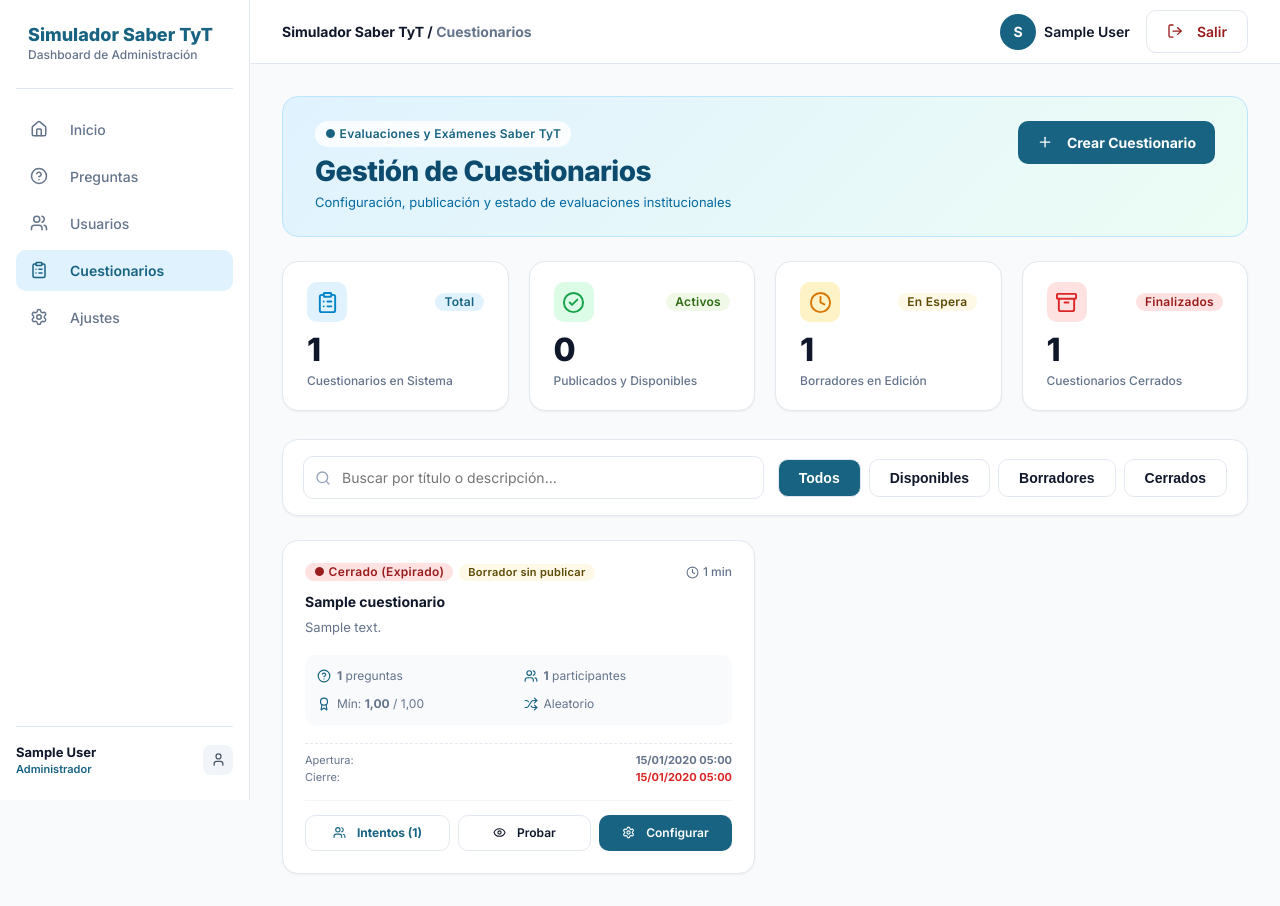
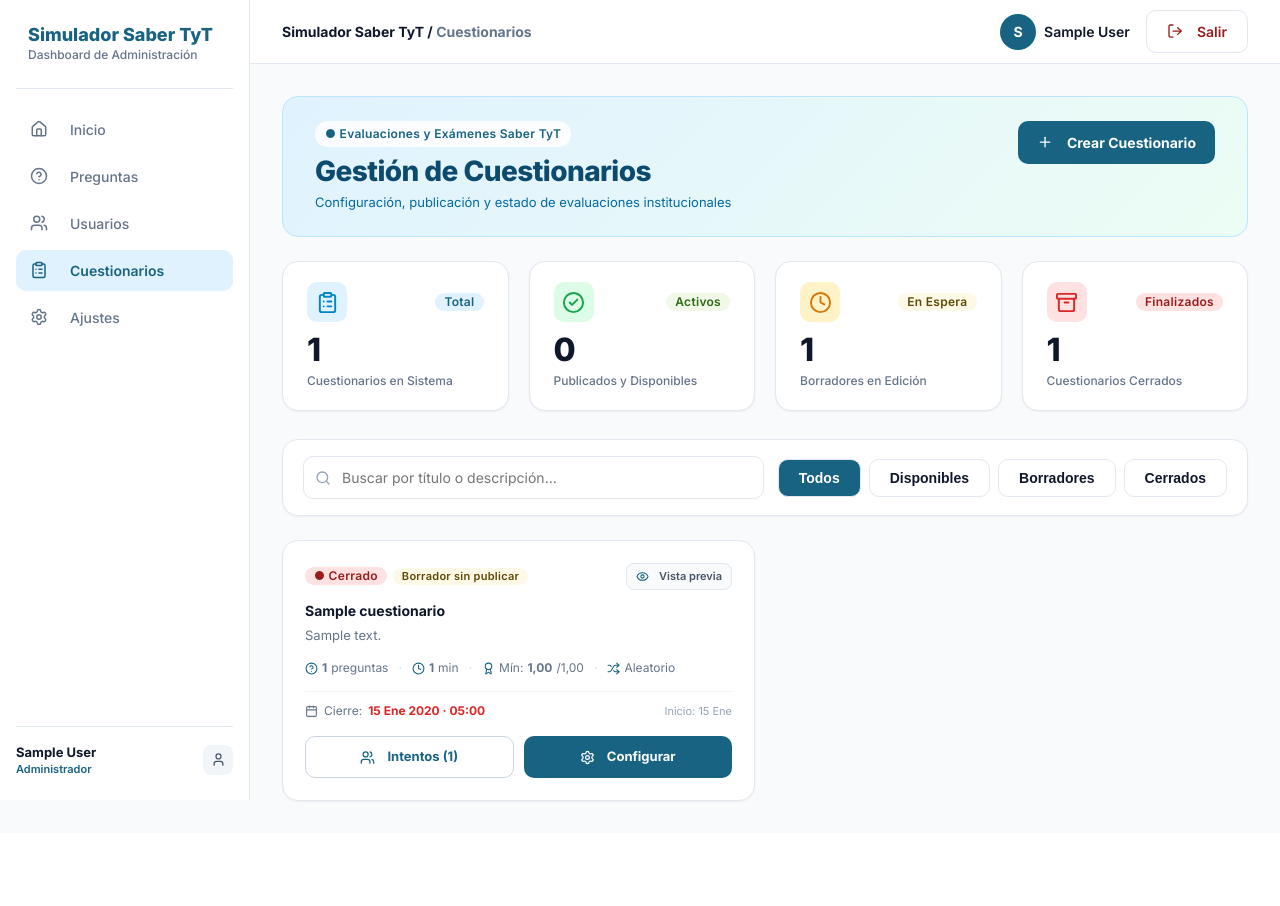
Before and after one commit to davidzambrano12/Cuestionarios-tyt, a Django app: page /cuestionarios/ in a window 1280 px wide. After the commit the page ends 802 px from the top, so only its background shows below. Run offline with Django 5.2, Linux system fonts and the light colour scheme; a user stored in the database is signed in; tables that the repository leaves empty hold one stand-in row (values such as "Sample post").

Commit message:
Redisenar tarjeta de cuestionarios con Alternativa A: cabecera limpia, boton vista previa y 2 botones equilibrados

```diff
--- a/templates/cuestionarios.html
+++ b/templates/cuestionarios.html
@@ -93,14 +93,14 @@
 <!-- Grilla de Tarjetas de Cuestionarios -->
 <div id="cuestionarios-grid" style="display:grid; grid-template-columns:repeat(auto-fill, minmax(340px, 1fr)); gap:20px;">
   {% for c in cuestionarios %}
-  <div class="card cuestionario-card" data-estado="{{ c.estado }}" data-texto="{{ c.nombre|lower }} {{ c.descripcion|lower }}" style="margin-bottom:0; display:flex; flex-direction:column; justify-content:space-between; padding:22px;">
+  <div class="card cuestionario-card" data-estado="{{ c.estado }}" data-texto="{{ c.nombre|lower }} {{ c.descripcion|lower }}" style="margin-bottom:0; display:flex; flex-direction:column; justify-content:space-between; padding:22px; border-radius:16px; transition:transform 0.15s ease, box-shadow 0.15s ease;">
 
     <div>
-      <!-- Cabecera de la Tarjeta -->
-      <div style="display:flex; justify-content:space-between; align-items:flex-start; margin-bottom:12px; gap:8px; flex-wrap:wrap;">
+      <!-- Cabecera de la Tarjeta: Badges a la izquierda y Vista Previa a la derecha -->
+      <div style="display:flex; justify-content:space-between; align-items:center; margin-bottom:12px; gap:8px;">
         <div style="display:flex; align-items:center; gap:6px; flex-wrap:wrap;">
           {% if c.esta_vencido %}
-            <span class="badge badge-danger">● Cerrado (Expirado)</span>
+            <span class="badge badge-danger">● Cerrado</span>
           {% elif c.esta_vigente %}
             <span class="badge badge-success">● Disponible</span>
           {% elif c.estado_temporal == 'programado' %}
@@ -112,76 +112,80 @@
             {{ c.tiempo_restante_info.texto }}
           </span>
         </div>
-        <span class="text-xs text-muted font-medium" style="display:inline-flex; align-items:center; gap:4px;">
-          <i data-lucide="clock" style="width:13px; height:13px;"></i> {{ c.tiempo_limite_minutos }} min
+
+        {% if user.is_superuser or user.perfil.es_admin or user.perfil.es_docente %}
+        <a href="/cuestionarios/{{ c.id }}/previsualizar/" class="btn btn-outline" style="padding:4px 9px; font-size:11px; border-radius:8px; display:inline-flex; align-items:center; gap:4px; color:#475569; border-color:#e2e8f0; background:#f8fafc;" title="Previsualizar cuestionario como estudiante">
+          <i data-lucide="eye" style="width:13px; height:13px; color:#186382;"></i> Vista previa
+        </a>
+        {% endif %}
+      </div>
+
+      <!-- Título y Descripción -->
+      <h3 class="card-title text-xl font-bold text-main" style="margin-bottom:6px; line-height:1.3;">
+        {{ c.nombre }}
+      </h3>
+      <p class="card-subtitle text-sm" style="margin-bottom:14px; line-height:1.5;">
+        {{ c.descripcion|default:"Evaluación estandarizada por competencias para el fortalecimiento académico institucional Saber TyT."|truncatewords:18 }}
+      </p>
+
+      <!-- Micro-métricas de Evaluación (Línea limpia y horizontal) -->
+      <div style="display:flex; align-items:center; gap:10px; font-size:12px; color:#64748b; flex-wrap:wrap; margin-bottom:14px;">
+        <span style="display:inline-flex; align-items:center; gap:4px;">
+          <i data-lucide="help-circle" style="width:13px; height:13px; color:#186382;"></i>
+          <strong>{{ c.cuestionario_preguntas.count }}</strong> preguntas
+        </span>
+        <span style="color:#cbd5e1;">&middot;</span>
+        <span style="display:inline-flex; align-items:center; gap:4px;">
+          <i data-lucide="clock" style="width:13px; height:13px; color:#186382;"></i>
+          <strong>{{ c.tiempo_limite_minutos }}</strong> min
+        </span>
+        <span style="color:#cbd5e1;">&middot;</span>
+        <span style="display:inline-flex; align-items:center; gap:4px;">
+          <i data-lucide="award" style="width:13px; height:13px; color:#186382;"></i>
+          Mín: <strong>{{ c.calificacion_aprobacion }}</strong>/{{ c.calificacion_maxima }}
+        </span>
+        <span style="color:#cbd5e1;">&middot;</span>
+        <span style="display:inline-flex; align-items:center; gap:4px;">
+          <i data-lucide="shuffle" style="width:13px; height:13px; color:#186382;"></i>
+          {% if c.mezclar_preguntas %}Aleatorio{% else %}Fijo{% endif %}
         </span>
       </div>
 
-      <!-- Título y Descripción -->
-      <h3 class="card-title text-xl font-bold text-main" style="margin-bottom:6px;">
-        {{ c.nombre }}
-      </h3>
-      <p class="card-subtitle text-sm" style="margin-bottom:18px;">
-        {{ c.descripcion|default:"Evaluación estandarizada por competencias para el fortalecimiento académico institucional Saber TyT."|truncatewords:20 }}
-      </p>
-
-      <!-- Metadatos Clave -->
-      <div class="text-xs text-muted" style="background:#f8fafc; border-radius:10px; padding:12px; margin-bottom:18px; display:grid; grid-template-columns:1fr 1fr; gap:10px;">
-        <div style="display:flex; align-items:center; gap:6px;">
-          <i data-lucide="help-circle" style="width:14px; height:14px; color:#186382;"></i>
-          <span><strong>{{ c.cuestionario_preguntas.count }}</strong> preguntas</span>
-        </div>
-        <div style="display:flex; align-items:center; gap:6px;">
-          <i data-lucide="users" style="width:14px; height:14px; color:#186382;"></i>
-          <span><strong>{{ c.intentos.count }}</strong> participantes</span>
-        </div>
-        <div style="display:flex; align-items:center; gap:6px;">
-          <i data-lucide="award" style="width:14px; height:14px; color:#186382;"></i>
-          <span>Mín: <strong>{{ c.calificacion_aprobacion }}</strong> / {{ c.calificacion_maxima }}</span>
-        </div>
-        <div style="display:flex; align-items:center; gap:6px;">
-          <i data-lucide="shuffle" style="width:14px; height:14px; color:#186382;"></i>
-          <span>{% if c.mezclar_preguntas %}Aleatorio{% else %}Fijo{% endif %}</span>
-        </div>
-      </div>
-
-      <!-- Fechas de Disponibilidad -->
-      <div class="text-2xs text-muted" style="margin-bottom:16px; border-top:1px dashed #e2e8f0; padding-top:10px;">
-        <div style="display:flex; justify-content:space-between; margin-bottom:3px;">
-          <span>Apertura:</span>
-          <strong>{{ c.fecha_apertura|date:"d/m/Y H:i" }}</strong>
-        </div>
-        <div style="display:flex; justify-content:space-between;">
-          <span>Cierre:</span>
-          <strong style="{% if c.esta_vencido %}color:#dc2626; font-weight:700;{% endif %}">{{ c.fecha_cierre|date:"d/m/Y H:i" }}</strong>
-        </div>
+      <!-- Fecha en 1 sola línea sutil -->
+      <div style="font-size:12px; color:#475569; border-top:1px solid #f1f5f9; padding-top:10px; margin-bottom:16px; display:flex; justify-content:space-between; align-items:center;">
+        <span style="display:inline-flex; align-items:center; gap:6px; color:#64748b;">
+          <i data-lucide="calendar" style="width:13px; height:13px; color:#64748b;"></i>
+          Cierre: <strong style="color:{% if c.esta_vencido %}#dc2626{% else %}#0f172a{% endif %};">{{ c.fecha_cierre|date:"d M Y · H:i" }}</strong>
+        </span>
+        <span style="font-size:11px; color:#94a3b8;">
+          Inicio: {{ c.fecha_apertura|date:"d M" }}
+        </span>
       </div>
     </div>
 
-    <!-- Botones de Acción Segregados por Rol -->
-    <div style="display:flex; gap:8px; border-top:1px solid #f1f5f9; padding-top:14px; margin-top:auto;">
+    <!-- Botones de Acción Segregados por Rol: 2 Botones Balanceados y Anchos -->
+    <div style="display:grid; grid-template-columns: 1fr 1fr; gap:10px; margin-top:auto;">
       {% if user.is_superuser or user.perfil.es_admin or user.perfil.es_docente %}
-      <a href="/cuestionarios/{{ c.id }}/intentos/" class="btn btn-outline" style="flex:1.1; font-size:12px; padding:8px 6px; display:inline-flex; align-items:center; justify-content:center; gap:5px; color:#186382; font-weight:700;" title="Ver y gestionar intentos de estudiantes">
-        <i data-lucide="users" style="width:13px; height:13px; color:#186382;"></i> Intentos ({{ c.intentos.count }})
+      <a href="/cuestionarios/{{ c.id }}/intentos/" class="btn btn-outline" style="font-size:13px; padding:10px 14px; display:inline-flex; align-items:center; justify-content:center; gap:6px; color:#186382; font-weight:700; border-color:#cbd5e1; border-radius:10px;" title="Ver calificaciones y estudiantes que presentaron">
+        <i data-lucide="users" style="width:15px; height:15px; color:#186382;"></i>
+        Intentos ({{ c.intentos.count }})
       </a>
-      <a href="/cuestionarios/{{ c.id }}/previsualizar/" class="btn btn-outline" style="flex:1; font-size:12px; padding:8px 6px; display:inline-flex; align-items:center; justify-content:center; gap:5px;" title="Probar examen en modo simulación">
-        <i data-lucide="eye" style="width:13px; height:13px;"></i> Probar
-      </a>
-      <a href="/cuestionarios/{{ c.id }}/editar/" class="btn btn-primary" style="flex:1; font-size:12px; padding:8px 6px; display:inline-flex; align-items:center; justify-content:center; gap:5px;" title="Editar políticas y preguntas">
-        <i data-lucide="settings" style="width:13px; height:13px;"></i> Configurar
+      <a href="/cuestionarios/{{ c.id }}/editar/" class="btn btn-primary" style="font-size:13px; padding:10px 14px; display:inline-flex; align-items:center; justify-content:center; gap:6px; font-weight:700; border-radius:10px;" title="Configurar parámetros y preguntas">
+        <i data-lucide="settings" style="width:15px; height:15px;"></i>
+        Configurar
       </a>
       {% else %}
         {% if c.esta_vigente %}
-        <a href="/evaluacion/iniciar/{{ c.id }}/" class="btn btn-primary" style="flex:1; font-size:13px; padding:8px 10px; display:inline-flex; align-items:center; justify-content:center; gap:6px;">
-          <i data-lucide="play" style="width:14px; height:14px;"></i> Iniciar
+        <a href="/evaluacion/iniciar/{{ c.id }}/" class="btn btn-primary" style="grid-column:1 / -1; font-size:13px; padding:10px; display:inline-flex; align-items:center; justify-content:center; gap:6px; border-radius:10px;">
+          <i data-lucide="play" style="width:14px; height:14px;"></i> Iniciar Evaluación
         </a>
         {% elif c.esta_vencido %}
-        <button disabled class="btn btn-outline" style="flex:1; font-size:12px; padding:8px 10px; opacity:0.6; cursor:not-allowed; display:inline-flex; align-items:center; justify-content:center; gap:6px;">
+        <button disabled class="btn btn-outline" style="grid-column:1 / -1; font-size:12px; padding:10px; opacity:0.6; cursor:not-allowed; display:inline-flex; align-items:center; justify-content:center; gap:6px; border-radius:10px;">
           <i data-lucide="lock" style="width:13px; height:13px;"></i> Plazo Vencido
         </button>
         {% else %}
-        <button disabled class="btn btn-outline" style="flex:1; font-size:12px; padding:8px 10px; opacity:0.6; cursor:not-allowed; display:inline-flex; align-items:center; justify-content:center; gap:6px;">
-          <i data-lucide="calendar" style="width:13px; height:13px;"></i> Programado
+        <button disabled class="btn btn-outline" style="grid-column:1 / -1; font-size:12px; padding:10px; opacity:0.6; cursor:not-allowed; display:inline-flex; align-items:center; justify-content:center; gap:6px; border-radius:10px;">
+          <i data-lucide="calendar" style="width:13px; height:13px;"></i> Programado ({{ c.fecha_apertura|date:"d M" }})
         </button>
         {% endif %}
       {% endif %}
```
